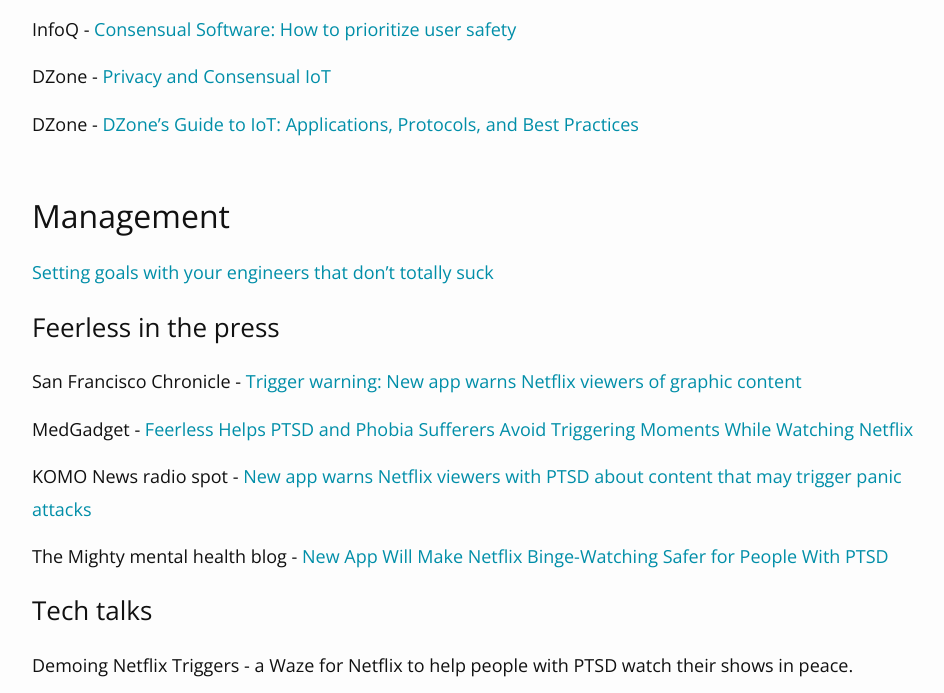
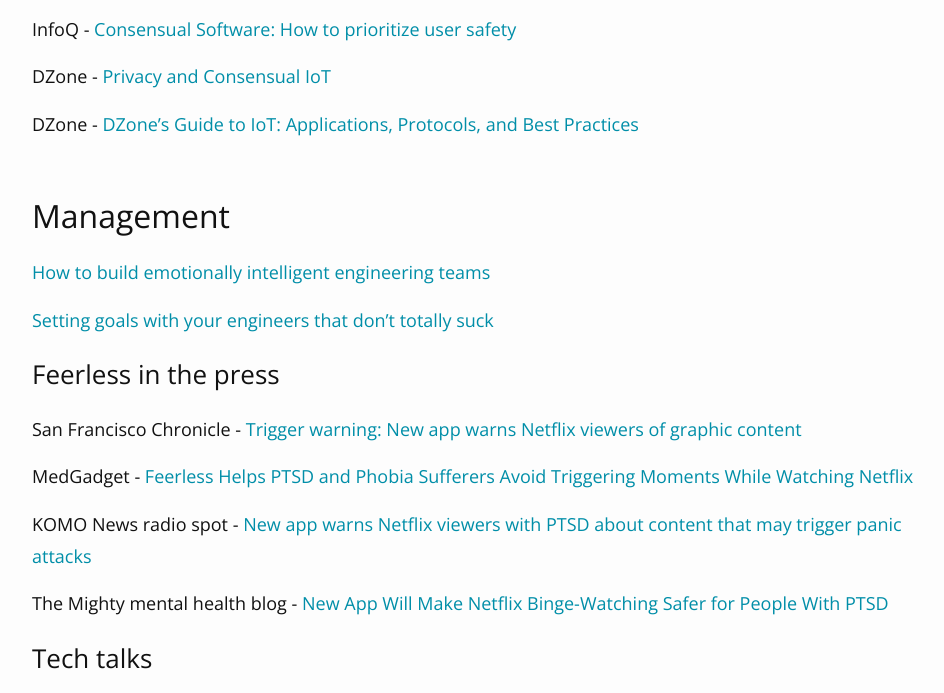
Before and after one commit to dmleong/dmleong.github.io, a Jekyll site: the page built from speaking.md, in a window 1280 px wide and 900 px high, scrolled down 1027 px, cut to the strip 0-693 px from the top of the window. Shown: the whole strip, without its empty margins (156-1100 px from the left). Built offline with Jekyll 4.4.1, drawn with Linux system fonts in a browser that asks for light colours; comment, search, counter and statistics services are not loaded; some of the changed text lies outside the part shown.

Commit message:
Add more D&I and management talks

```diff
--- a/speaking.md
+++ b/speaking.md
@@ -30,6 +30,8 @@
 
 ## Management
 
+[How to build emotionally intelligent engineering teams](https://pbell.wistia.com/medias/k8htv3947p)
+
 <a href="https://medium.com/@tsunamino/setting-goals-with-your-engineers-that-dont-completely-suck-cb76b87e4275">Setting goals with your engineers that don't totally suck</a>
 
 ### Feerless in the press ###
```
Also changed, not shown: other parts of speaking.md (+2 -0 lines).
